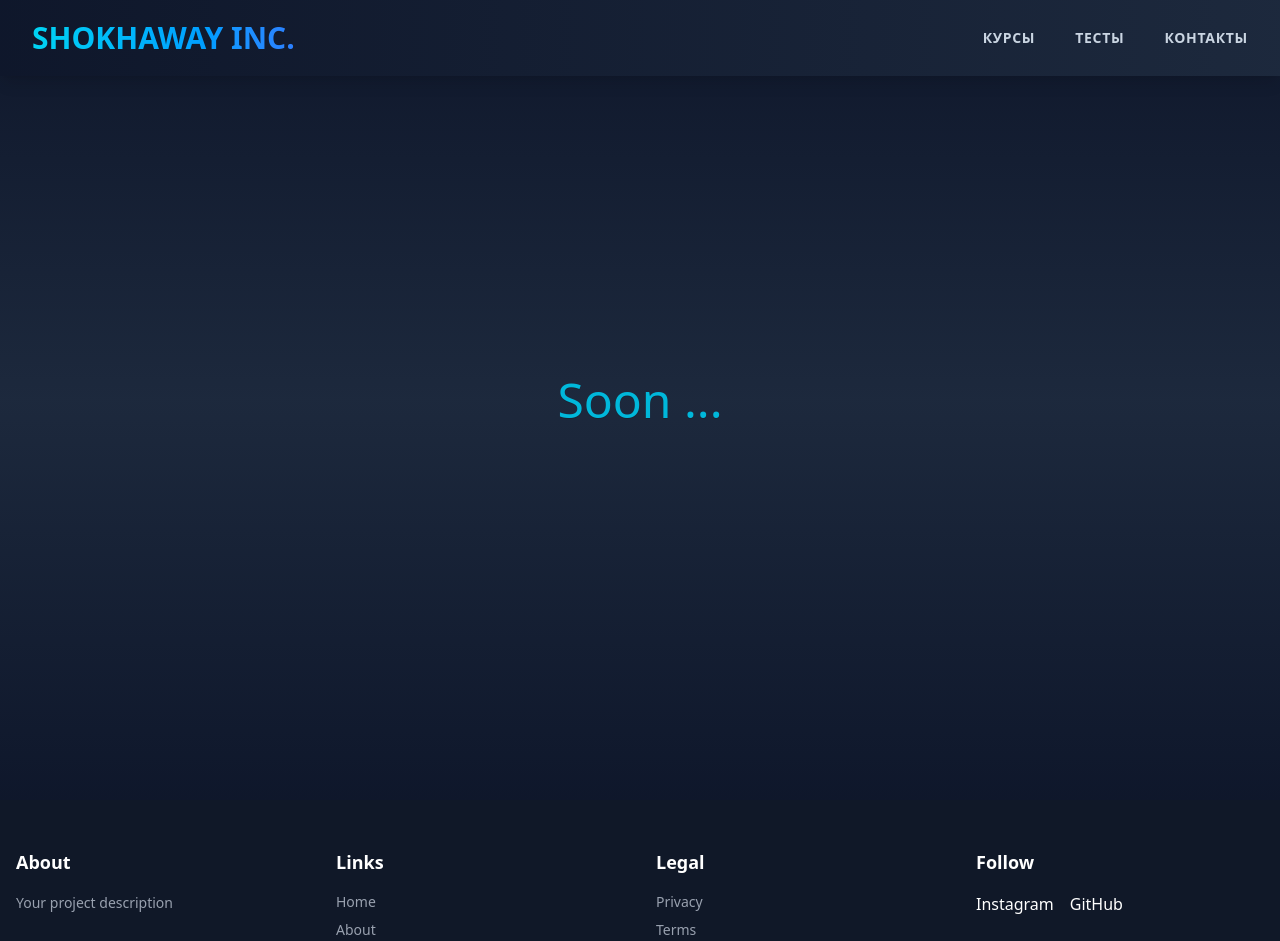
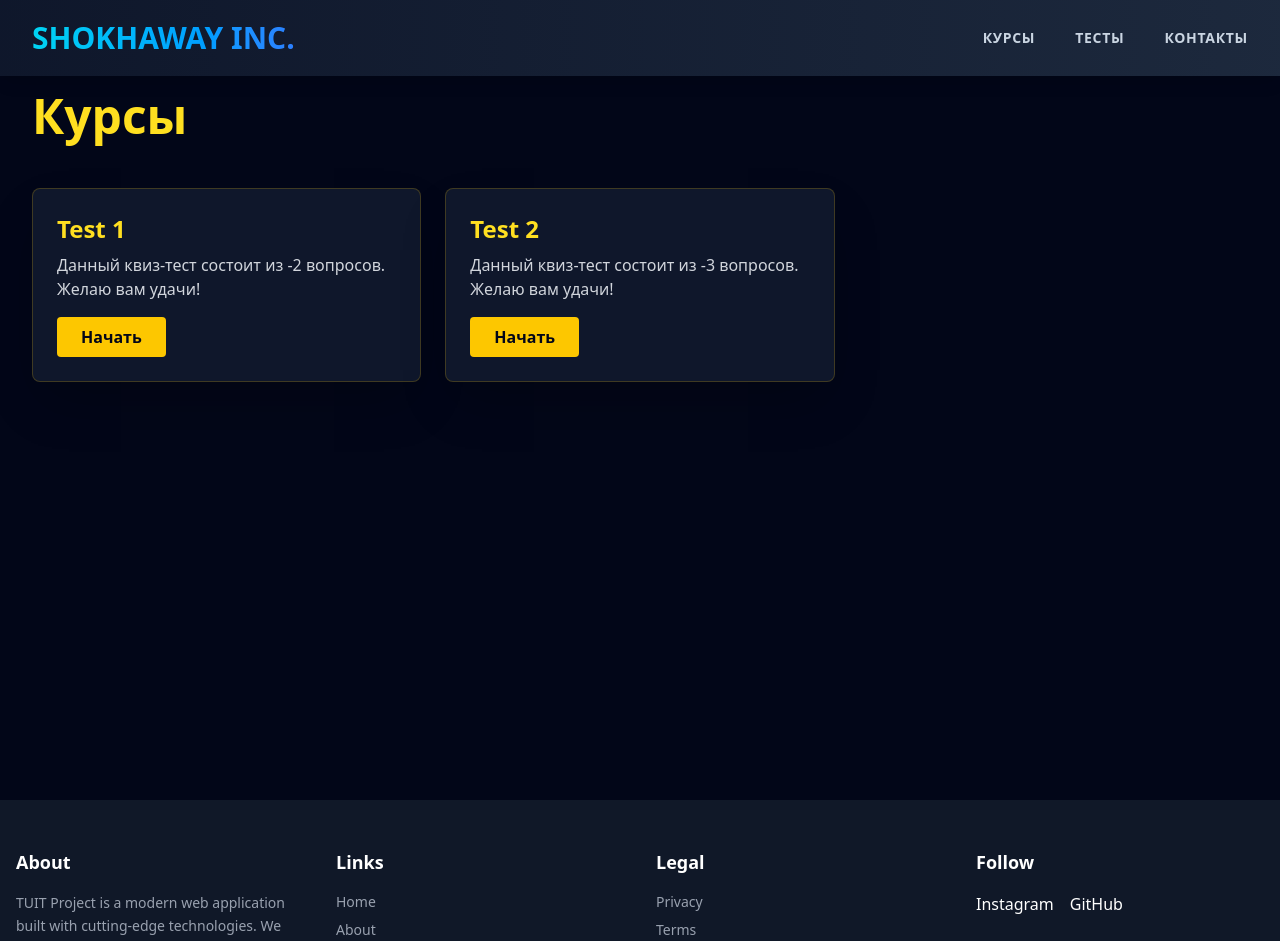
Before and after one commit to shokhaway01/tuit-project-work, a Next.js app: page /tests in a window 1280 px wide. Shown: the top 941 px of the page. Built offline with nearby package versions, Linux system fonts and the light colour scheme.

Commit message:
Update CoursePage and Tests components; localize course title, enhance Tests page with dynamic content and quiz functionality

```diff
--- a/app/courses/page.tsx
+++ b/app/courses/page.tsx
@@ -7,7 +7,7 @@ const CoursePage = () => {
 
     return (
         <div className="min-h-screen bg-slate-950 p-8">
-            <h1 className="text-5xl font-bold mb-12 text-yellow-300">Courses</h1>
+            <h1 className="text-5xl font-bold mt-15 mb-12 text-yellow-300">Курсы</h1>
             <div className="grid grid-cols-1 md:grid-cols-2 lg:grid-cols-3 gap-6">
                 {courses.map(course => (
                     <div
--- /dev/null
+++ b/app/tests/[testId]/page.tsx
@@ -0,0 +1,60 @@
+'use client';
+import useStore from '@/lib/store';
+import { useParams } from 'next/navigation'
+import React from 'react'
+
+const page = () => {
+
+    const params = useParams();
+    const testId = params.testId;
+
+    const tests = useStore( (state) => state.tests);
+    const test = tests.find( (t) => t.id == testId );
+
+
+
+  return (
+    <div className='min-h-screen bg-linear-to-b from-slate-950 to-slate-900 text-white p-6 md:p-12'>
+        <div className='max-w-6xl mx-auto my-15 md:my-15'>
+            {!test ? (
+                <div className='text-center text-gray-400'>Test not found</div>
+            ) : (
+                <>
+
+
+                    {/* Course Info Section */}
+                    <div className='space-y-6'>
+                        <div>
+                            <h1 className='text-4xl font-bold mb-2'>{test.title}</h1>
+                            <p className='text-lg text-gray-400'>{test.description}</p>
+                        </div>
+
+                        {/* Quiz Questions */}
+                        <div className='space-y-6 mt-8'>
+                            {test.questions?.map((question, idx) => (
+                                <div key={idx} className='bg-slate-800 rounded-lg p-6 border border-slate-700'>
+                                    <p className='text-lg font-semibold mb-4'>{idx + 1}. {question.text}</p>
+                                    <div className='space-y-3'>
+                                        {question.options?.map((option, optIdx) => (
+                                            <label key={optIdx} className='flex items-center p-3 bg-slate-700 rounded cursor-pointer hover:bg-slate-600'>
+                                                <input type='radio' name={`question-${idx}`} className='mr-3' />
+                                                <span>{option}</span>
+                                            </label>
+                                        ))}
+                                    </div>
+                                </div>
+                            ))}
+                        </div>
+
+                        <button className='bg-cyan-500 hover:bg-cyan-600 text-white font-bold py-3 px-6 rounded-lg mt-8 w-full'>
+                            Submit Quiz
+                        </button>
+                    </div>
+                </>
+            )}
+        </div>
+    </div>
+  )
+}
+
+export default page
--- a/app/tests/page.tsx
+++ b/app/tests/page.tsx
@@ -1,10 +1,36 @@
+'use client'
+import useStore from '@/lib/store'
+import Link from 'next/link'
 import React from 'react'
 
 const page = () => {
+
+  const tests = useStore( (state) => state.tests )
+
+  console.log(tests);
+
+
   return (
-    <div className='w-full h-screen flex justify-center items-center md:text-5xl bg-linear bg-linear-to-b from-slate-900 via-slate-800 to-slate-900 text-cyan-500 text-shadow-2xs'>
-        Soon ...
-    </div>
+    <div className="min-h-screen bg-slate-950 p-8">
+            <h1 className="text-5xl font-bold mt-15 mb-12 text-yellow-300">Курсы</h1>
+            <div className="grid grid-cols-1 md:grid-cols-2 lg:grid-cols-3 gap-6">
+                {tests.map(test => (
+                    <div
+                        key={test.id}
+                        className="bg-slate-900 border border-yellow-400/20 rounded-lg p-6 shadow-2xl hover:shadow-yellow-400/20 hover:border-yellow-300/40 transition-all duration-300"
+                    >
+                        <h2 className="text-2xl font-semibold mb-2 text-yellow-300">{test.title}</h2>
+                        <p className="text-gray-300 mb-4">Данный квиз-тест состоит из -{test.count} вопросов. Желаю вам удачи!</p>
+                        <Link
+                            href={`/tests/${test.id}`}
+                            className="inline-block bg-yellow-400 text-slate-950 px-6 py-2 rounded font-semibold hover:bg-yellow-300 transition-colors duration-200"
+                        >
+                            Начать
+                        </Link>
+                    </div>
+                ))}
+            </div>
+        </div>
   )
 }
 
--- a/components/footer/Footer.tsx
+++ b/components/footer/Footer.tsx
@@ -6,7 +6,9 @@ export const Footer = () => {
                 <div className="grid grid-cols-1 md:grid-cols-4 gap-8 mb-8">
                     <div className="animate-fade-in">
                         <h3 className="font-bold mb-4 text-lg">About</h3>
-                        <p className="text-gray-400 text-sm leading-relaxed">Your project description</p>
+                        <p className="text-gray-400 text-sm leading-relaxed">
+                            TUIT Project is a modern web application built with cutting-edge technologies. We create innovative solutions for developers and businesses, delivering high-quality code and exceptional user experiences.
+                        </p>
                     </div>
                     <div className="animate-fade-in animation-delay-100">
                         <h3 className="font-bold mb-4 text-lg">Links</h3>
@@ -26,8 +28,8 @@ export const Footer = () => {
                     <div className="animate-fade-in animation-delay-300">
                         <h3 className="font-bold mb-4 text-lg">Follow</h3>
                         <div className="flex space-x-4">
-                            <a href="https://instagram.com/yourprofile" target="_blank" rel="noopener noreferrer" className="hover:text-blue-400 transition-colors duration-300">Instagram</a>
-                            <a href="https://github.com/yourprofile" target="_blank" rel="noopener noreferrer" className="hover:text-blue-400 transition-colors duration-300">GitHub</a>
+                            <a href="https://instagram.com/shokhaway" target="_blank" rel="noopener noreferrer" className="hover:text-blue-400 transition-colors duration-300">Instagram</a>
+                            <a href="https://github.com/shokhaway01" target="_blank" rel="noopener noreferrer" className="hover:text-blue-400 transition-colors duration-300">GitHub</a>
                         </div>
                     </div>
                 </div>
--- a/lib/store.tsx
+++ b/lib/store.tsx
@@ -1,14 +1,22 @@
 import { create } from "zustand";
 
 interface Course {
-    id: any;
+    id: string | number;
     title: string;
     url: string;
     description: string;
 }
 
+interface Tests {
+    id: string | number;
+    title: string,
+    questions: string[];
+    count: number;
+}
+
 interface StoreState {
     courses: Course[];
+    tests: Tests[];
     openCourse: (course: Course) => void;
     removeCourse: (id: number) => void;
 }
@@ -19,7 +27,7 @@ const useStore = create<StoreState>((set) => ({
             id: 1,
             title: "Что такое фишинг и фишинговая атака",
             url: "https://www.youtube.com/embed/bmaU8KA0Mrg?si=GK7hES5GUnsBTvLE",
-            description: "Learn React fundamentals",
+            description: "Тут вы узнаете что такое вообще фишинг и как он работает",
         },
         {
             id: 2,
@@ -52,12 +60,45 @@ const useStore = create<StoreState>((set) => ({
             description: "Learn React fundamentals",
         },
     ],
+    tests: [
+        {
+            id: 1,
+            title: "Test 1",
+            questions: [
+                "Question 1",
+                "Question 2"
+            ],
+            count:  2,
+        },
+        {
+            id: 2,
+            title: "Test 2",
+            questions: [
+                "Question 1",
+                "Question 2",
+                "Question 3"
+            ],
+            count: 3
+        }
+    ],
     openCourse: (course) => {
         window.location.href = course.id;
     },
     removeCourse: (id) => set((state) => ({
         courses: state.courses.filter(course => course.id !== id)
-    }))
+    })),
+    sendFeedback: async (name: string, phone: string, comment: string) => {
+        try {
+            const response = await fetch('/api/telegram', {
+                method: 'POST',
+                headers: { 'Content-Type': 'application/json' },
+                body: JSON.stringify({ name, phone, comment })
+            });
+            if (!response.ok) throw new Error('Failed to send feedback');
+        } catch (error) {
+            console.error('Error sending feedback:', error);
+        }
+    }
 }))
 
 export default useStore;
```
